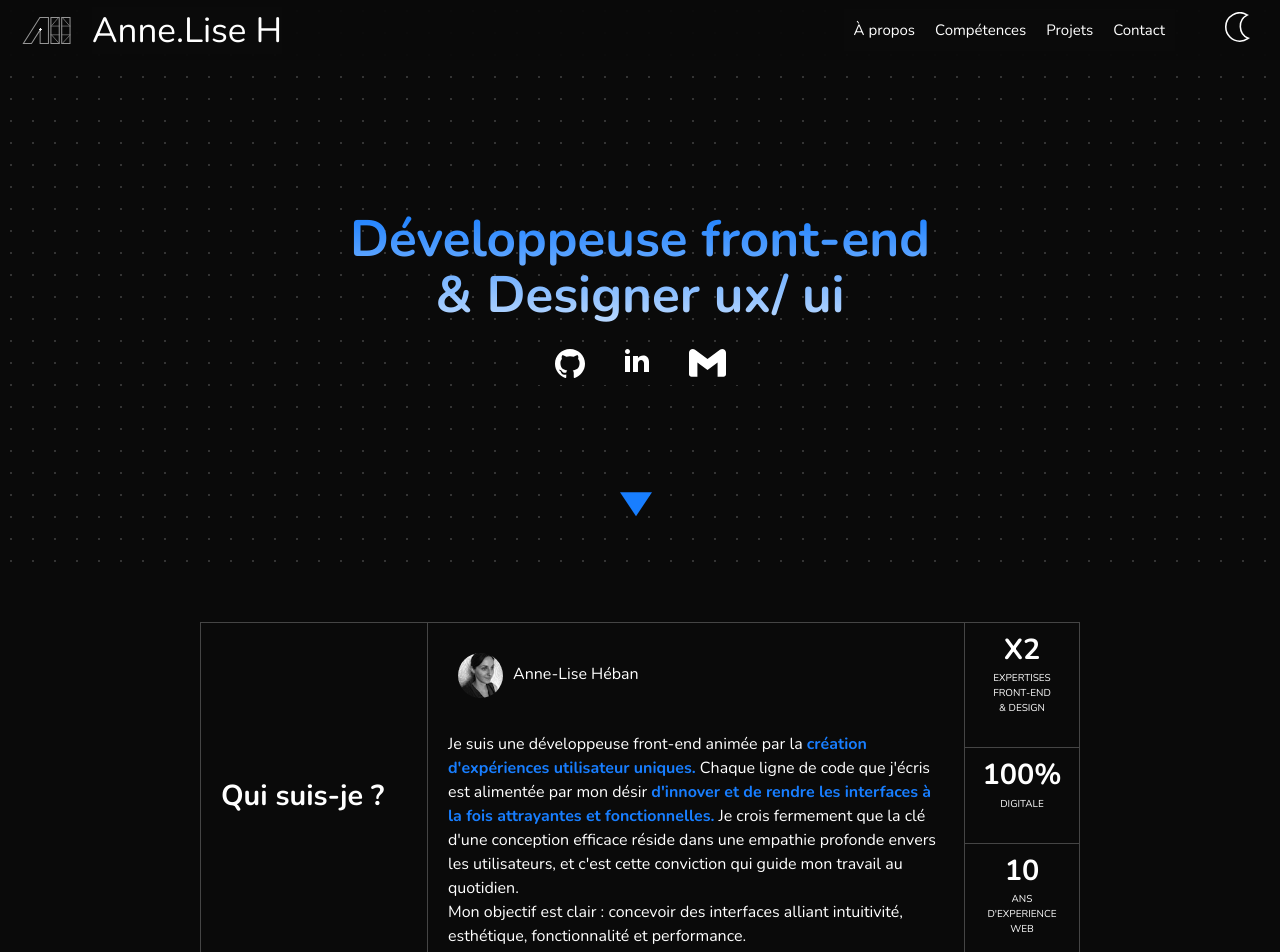
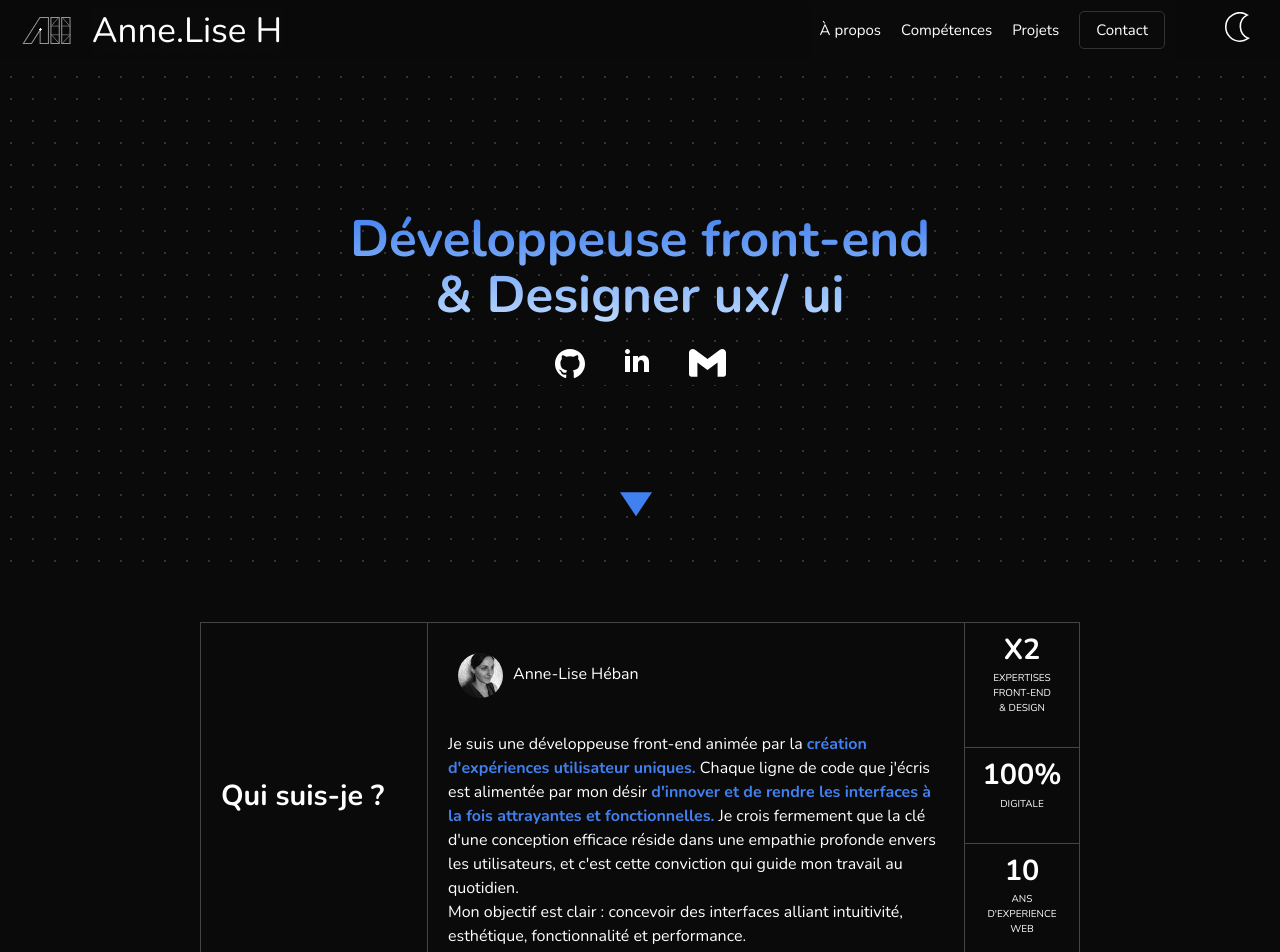
Before and after one commit to alheban/portfolio, a React (Vite) app: page / in a window 1280 px wide. Shown: the top 952 px of the page. Built offline with nearby package versions, Linux system fonts and the light colour scheme.

Commit message:
variable css

```diff
--- a/src/Header.jsx
+++ b/src/Header.jsx
@@ -27,11 +27,13 @@ export function Header() {
     }
   };
 
-
+  const handleMailClick = () => {
+    window.location.href = "mailto:alheban@gmail.com";
+  };
 
   return (
-    <header className={`header ${isLightMode ? "light-mode" : "dark-mode"}`}>
-      <nav className={`navbar ${isLightMode ? "light-mode" : "dark-mode"}`}>
+    <header className="header">
+      <nav className="navbar">
         <div className="navbar__logo">
           <img src={logoAH} alt="logoAH" />
           <a href="#" onClick={(event) => handleLinkClick("intro", event)}><h1>Anne.Lise H</h1></a>
@@ -56,9 +58,9 @@ export function Header() {
               </a>
             </li>
             <li className="navbar__item">
-              <a href="mailto:alheban@gmail.com" className="navbar__link" onClick={handleLinkClick}>
+              <button className="buttonnavbar" onClick={handleMailClick}>
                 Contact
-              </a>
+              </button>
             </li>
           </ul>
           <button className="mode" onClick={toggleMode}>
--- a/src/sass/_app.scss
+++ b/src/sass/_app.scss
@@ -1,5 +1,5 @@
 @import url("https://fonts.googleapis.com/css2?family=Nunito:ital,wght@0,200..1000;1,200..1000&display=swap");
-
+@import 'variables.scss';
 * {
   margin: 0;
   padding: 0;
@@ -10,10 +10,6 @@
   font-optical-sizing: auto;
   font-weight: 200;
   font-style: normal;
-
-  color-scheme: light dark;
-  --blanc: #ffffff;
-  --darkmodecolor: #0a0a0a; //rgba(10, 10, 10, 0.95); //
   font-synthesis: none;
   text-rendering: optimizeLegibility;
   -webkit-font-smoothing: antialiased;
@@ -23,8 +19,8 @@
 body {
   // min-width: 320px;
   min-height: 100vh;
-  background-color: var(--darkmodecolor); /* Couleur de fond par défaut */
-  color: var(--blanc); /* Couleur du texte par défaut */
+  background-color: $color-dark; /* Couleur de fond par défaut */
+  color: $color-light; /* Couleur du texte par défaut */
 }
 
 button {
@@ -62,7 +58,8 @@ button {
       transform: translateX(-50%);
       border-left: 16px solid transparent;
       border-right: 16px solid transparent;
-      border-top: 24px solid #187eff;
+      border-top: 24px solid $color-tertiary;
+      cursor: pointer;
     }
   }
   .fond_dots_light {
@@ -78,16 +75,7 @@ button {
     background-size: 22px 22px; /* Taille des points */
   }
 
-  // .fond_dots::before {
-  //   content: "";
-  //   position: absolute;
-  //   top: 0;
-  //   left: 0;
-  //   width: 100%;
-  //   height: 100%;
 
-  //   z-index: -1; /* Assurez-vous que le fond est derrière le titre */
-  // }
 }
 
 .light-mode,
@@ -95,34 +83,34 @@ button {
 .light-mode .navbar,
 .light-mode .container_projet,
 .navbar__links {
-  background-color: white;
-  color: var(--darkmodecolor);
+  background-color: $color-light;
+  color: $color-dark;
 }
 .dark-mode .title__projets {
-  border-top: 1px solid #454545;
-  border-left: 1px solid #454545;
-  border-right: 1px solid #454545;
+  border-top: 1px solid $color-border;
+  border-left: 1px solid $color-border;
+  border-right: 1px solid $color-border;
   text-align: center;
 }
 .light-mode .title__projets {
-  border-top: 1px solid #dfdfdf;
-  border-left: 1px solid #dfdfdf;
-  border-right: 1px solid #dfdfdf;
+  border-top: 1px solid $color-borderL;
+  border-left: 1px solid $color-borderL;
+  border-right: 1px solid $color-borderL;
 
   text-align: center;
 }
 
 .dark-mode .projet {
-  background-color: #1a1a1a;
-  border-bottom: 1px solid #717171; /* Bordure pointillée noire */
+  background-color: $color-backgroundD;
+  border-bottom: 1px solid $color-border;
 }
 .light-mode .projet {
-  background-color: #fafafa;
-  border-bottom: 1px solid #dfdfdf; /* Bordure pointillée noire */
+  background-color: $color-backgroundL;
+  border-bottom: 1px solid $color-borderL;
 }
 
 .light-mode .contact svg path {
-  fill: black; /* Changer la couleur au survol en violet */
+  fill: black;
 }
 .dark-mode .logo img{
     filter: invert(100%);
@@ -146,8 +134,8 @@ button {
 .dark-mode,
 .dark-mode a,
 .dark-mode .header {
-  background-color: var(--darkmodecolor);
-  color: white;
+  background-color: $color-dark;
+  color: $color-light;
 }
 
 
@@ -187,7 +175,7 @@ h2 {
   line-height: 1.1;
   // position: relative;
   // z-index: 1;
-  background: linear-gradient(180deg, #187eff 0%, #bbd9ff 99.99%, #fff 100%);
+  background: linear-gradient(180deg, $color-tertiary 0%, #bbd9ff 99.99%, #fff 100%);
   -webkit-background-clip: text;
   background-clip: text;
   color: transparent;
@@ -210,9 +198,9 @@ p {
 .container_section {
   padding: 60px 20px 0;
   .section__title {
-    border-top: 1px solid #454545;
-    border-left: 1px solid #454545;
-    border-right: 1px solid #454545;
+    border-top: 1px solid $color-border;
+    border-left: 1px solid $color-border;
+    border-right: 1px solid $color-border;
     height: 60px;
     line-height: 60px;
     text-align: left;
@@ -222,7 +210,8 @@ p {
     width: auto;
   }
   .section_contenu {
-    border: 1px solid #454545;
+    border: 1px solid $color-border;
+
     padding: 20px;
     .img_profil {
       display: inline-block; /* Assurez-vous que l'image est un élément en ligne */
@@ -232,7 +221,7 @@ p {
       width: 45px;
     }
     .text_color {
-      color: #187eff;
+      color: $color-tertiary;
       font-weight: bold;
     }
   }
@@ -240,7 +229,9 @@ p {
     display: flex;
     justify-content: space-between;
     .expertise {
-      border: 1px solid #454545;
+      border-right: 1px solid $color-border;
+      border-left: 1px solid $color-border;
+      border-bottom: 1px solid $color-border;
       text-align: center;
       padding: 5px;
       font-size: 10px;
@@ -269,7 +260,7 @@ p {
   justify-items: center;
   .logo {
     height: 115px;
-    border: 1px solid #454545;
+    border: 1px solid $color-border;
     width: 100%;
     height: 100%;
     display: flex;
@@ -291,9 +282,9 @@ p {
     height: auto;
     justify-content: center;
     .section__title {
-      border-top: 1px solid #454545;
-      border-left: 1px solid #454545;
-      border-bottom: 1px solid #454545;
+      border-top: 1px solid $color-border;
+      border-left: 1px solid $color-border;
+      border-bottom: 1px solid $color-border;
       border-right: none;
       height: auto;
       padding: 20px;
@@ -302,10 +293,15 @@ p {
     }
   }
 
+
   .container__expertise {
     display: flex;
     flex-direction: column;
     justify-content: space-between;
+    .expertise {
+      border: 1px solid $color-border;
+}
+
   }
 
   .section_contenu {
@@ -340,9 +336,7 @@ p {
 
 }
 
-.light-mode .github-button img {
-  filter: invert(1);
-}
+
 
 @media (min-width: 769px) and (max-width: 1024px) {
   .container_section {
@@ -360,6 +354,7 @@ p {
   .section_contenu {
     height: auto;
     width: 40%;
+
   }
   .container__expertise .expertise:first-child {
     border-left: none;
@@ -378,7 +373,7 @@ p {
     grid-template-columns: repeat(
       5,
       1fr
-    ); /* Quatre colonnes de largeur égale */
+    );
     grid-auto-rows: 115px; /* Utiliser la hauteur automatique en fonction du contenu */
     gap: 1px; /* Écart entre les carrés pour représenter la bordure */
     height: auto; /* Ajustez la hauteur en fonction du contenu */
@@ -396,7 +391,7 @@ p {
     grid-template-columns: repeat(
       7,
       1fr
-    ); /* Quatre colonnes de largeur égale */
+    );
 
   }
 
--- a/src/sass/_contact.scss
+++ b/src/sass/_contact.scss
@@ -1,3 +1,5 @@
+@import 'variables.scss';
+
 .contact {
     display: flex;
     justify-content: center;
@@ -13,5 +15,5 @@
 //   font-size: 9px;
 // }
 .contact a:hover svg path {
-  fill: #187eff; /* Changer la couleur au survol en violet */
+  fill: $color-tertiary; /* Changer la couleur au survol en violet */
 }
--- a/src/sass/_header.scss
+++ b/src/sass/_header.scss
@@ -66,6 +66,24 @@ header {
   display: flex;
   align-items: center;
 }
+.buttonnavbar  {
+  display: inline-flex;
+  align-items: center;
+  text-decoration: none;
+  padding: 8px 16px;
+  border: 1px solid #333;
+  border-radius: 5px;
+  transition: border-color 0.3s;
+
+}
+.buttonnavbar:hover,
+.buttonnavbar:active,
+.buttonnavbar:focus {
+background-color: $color-tertiary;
+  border-color: $color-tertiary;
+  color:$color-light;
+  font-weight: bold;
+}
 
 .mode img {
   width: 25px;
@@ -74,19 +92,20 @@ header {
 
 
 
-@media (min-width: 676px) {
+@media (min-width: 767px) {
   .menu-button {
     display: none;
   }
 
 }
 
-@media (max-width: 676px) {
+@media (max-width: 767px) {
   header {
 
     .navbar {
       justify-content: space-between;
       display: flex;
+
     }
   }
   .navbar__links {
@@ -106,6 +125,7 @@ h1{
     bottom: 0;
     height: 100vh;
     font-size: xx-large;
+
 
   }
 
--- a/src/sass/_projet.scss
+++ b/src/sass/_projet.scss
@@ -1,4 +1,6 @@
+@import 'variables.scss';
 //------------------projet
+
 .container_projet {
   display: flex;
   justify-content: center;
@@ -43,6 +45,15 @@
     }
   }
 }
+.light-mode .github-button img {
+  filter: invert(1);
+}
+.light-mode .github-button {
+  color: black;
+  background-color: $color-backgroundL;
+}
+
+
 .liens {
   display: flex;
   align-content: flex-start;
@@ -59,8 +70,12 @@
     transition: border-color 0.3s;
   }
 
-  .github-button:hover {
-    border-color: #187eff;
+  .github-button:hover,
+  .github-button:active,
+.github-button:focus {
+  background-color: $color-tertiary;
+    border-color: $color-tertiary;
+
   }
 
   .github-button span {
@@ -73,10 +88,7 @@
     margin-left: 8px; /* Ajout d'une marge à gauche de l'image */
   }
 
-  .github-button .light-mode {
-    color: white;
-    background-color: #1a1a1a;
-  }
+
 }
 @media (min-width: 769px) {
   .container_projet {
@@ -129,6 +141,8 @@
     .list__projets {
       width: calc(62% + 183px);
     }
+
+
   }
 }
 
--- a/src/sass/_variables.scss
+++ b/src/sass/_variables.scss
@@ -1,9 +1,8 @@
-$color-white: #ff6060;
-$color-secondary: #F6F6F6;
-$color-tertiary: white;
-$color-quaternary:red;
-
-
-$mobile-max-width: 425px;
-$mobile-min-width: 320px;
-$tablet-max-width:768px;
+$color-light: white;
+$color-dark: #0a0a0a;
+$color-tertiary: #4080F0;
+$color-border: #454545;
+$color-borderL: #dfdfdf;
+$color-backgroundD:#1a1a1a;
+$color-backgroundL:#fafafa;
+$color-degrade:linear-gradient(180deg, #4080F0 0%, #bbd9ff 99.99%, #fff 100%);
```
Also changed, not shown: src/App.jsx (+10 -10 lines).
